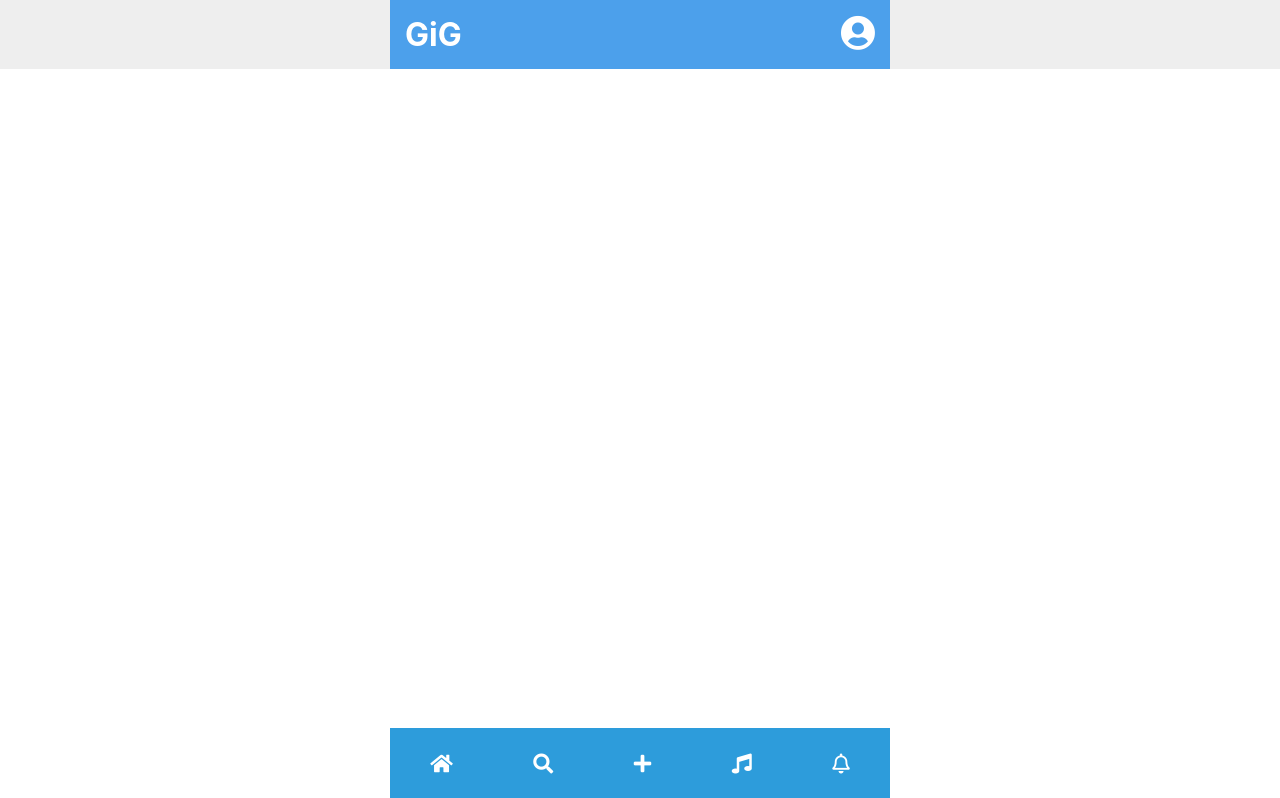
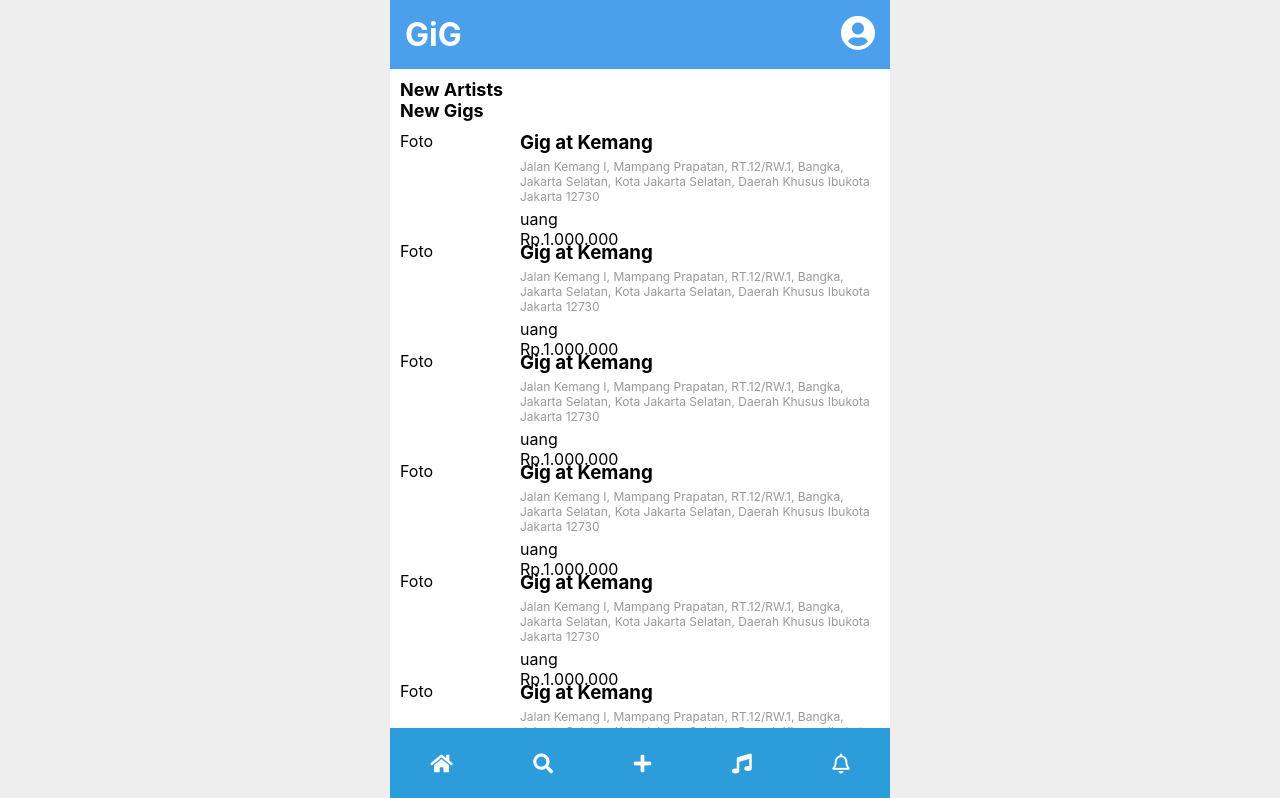
Before and after one commit to gig-indonesia/web, a React (Create React App) app: page / in a window 1280 px wide. Shown: the top 798 px of the page. Built offline with nearby package versions, Linux system fonts and the light colour scheme.

Commit message:
add gigbox

```diff
--- a/src/App.js
+++ b/src/App.js
@@ -2,6 +2,7 @@ import React, { Component } from "react";
 import "./App.css";
 import Header from "./components/Header";
 import Footer from "./components/Footer/";
+import Home from "./components/Home";
 import { BrowserRouter as Router, Route, Switch } from "react-router-dom";
 
 class App extends Component {
@@ -12,7 +13,7 @@ class App extends Component {
           <div className="container">
             <Header />
             <Switch>
-              <Route exact path="/header" component={Header} />
+              <Route exact path="/" component={Home} />
               <Route exact path="/footer" component={Footer} />
             </Switch>
             <Footer />
--- /dev/null
+++ b/src/components/Home/index.css
@@ -0,0 +1,8 @@
+.home-container {
+  background: white;
+  padding: 10px;
+}
+
+.home-container h2 {
+  font-size: 18px;
+}
--- /dev/null
+++ b/src/components/Home/index.js
@@ -0,0 +1,31 @@
+import React, { Component } from "react";
+import "./index.css";
+import GigBox from "../SmallComponents/GigBox";
+class Home extends Component {
+  constructor(props) {
+    super(props);
+    this.state = {
+      newArtists: [],
+      newGigs: []
+    };
+  }
+  render() {
+    return (
+      <div className="home-container">
+        <h2>New Artists</h2>
+        <h2>New Gigs</h2>
+        <GigBox />
+        <GigBox />
+        <GigBox />
+        <GigBox />
+        <GigBox />
+        <GigBox />
+        <GigBox />
+        <GigBox />
+        <GigBox />
+      </div>
+    );
+  }
+}
+
+export default Home;
--- /dev/null
+++ b/src/components/SmallComponents/GigBox/index.css
@@ -0,0 +1,11 @@
+.gig-container {
+  display: grid;
+  grid-template: 100px / 1fr 3fr;
+  margin: 10px 0;
+}
+
+.gig-container p {
+  font-size: 12px;
+  color: #999;
+  margin: 5px 0;
+}
--- /dev/null
+++ b/src/components/SmallComponents/GigBox/index.js
@@ -0,0 +1,24 @@
+import React, { Component } from "react";
+import "./index.css";
+class GigBox extends Component {
+  render() {
+    return (
+      <div className="gig-container">
+        <div>Foto</div>
+        <div>
+          <h3>Gig at Kemang</h3>
+          <p>
+            Jalan Kemang I, Mampang Prapatan, RT.12/RW.1, Bangka, Jakarta
+            Selatan, Kota Jakarta Selatan, Daerah Khusus Ibukota Jakarta 12730
+          </p>
+          <div>
+            <div>uang</div>
+            <div>Rp.1.000.000</div>
+          </div>
+        </div>
+      </div>
+    );
+  }
+}
+
+export default GigBox;
```
